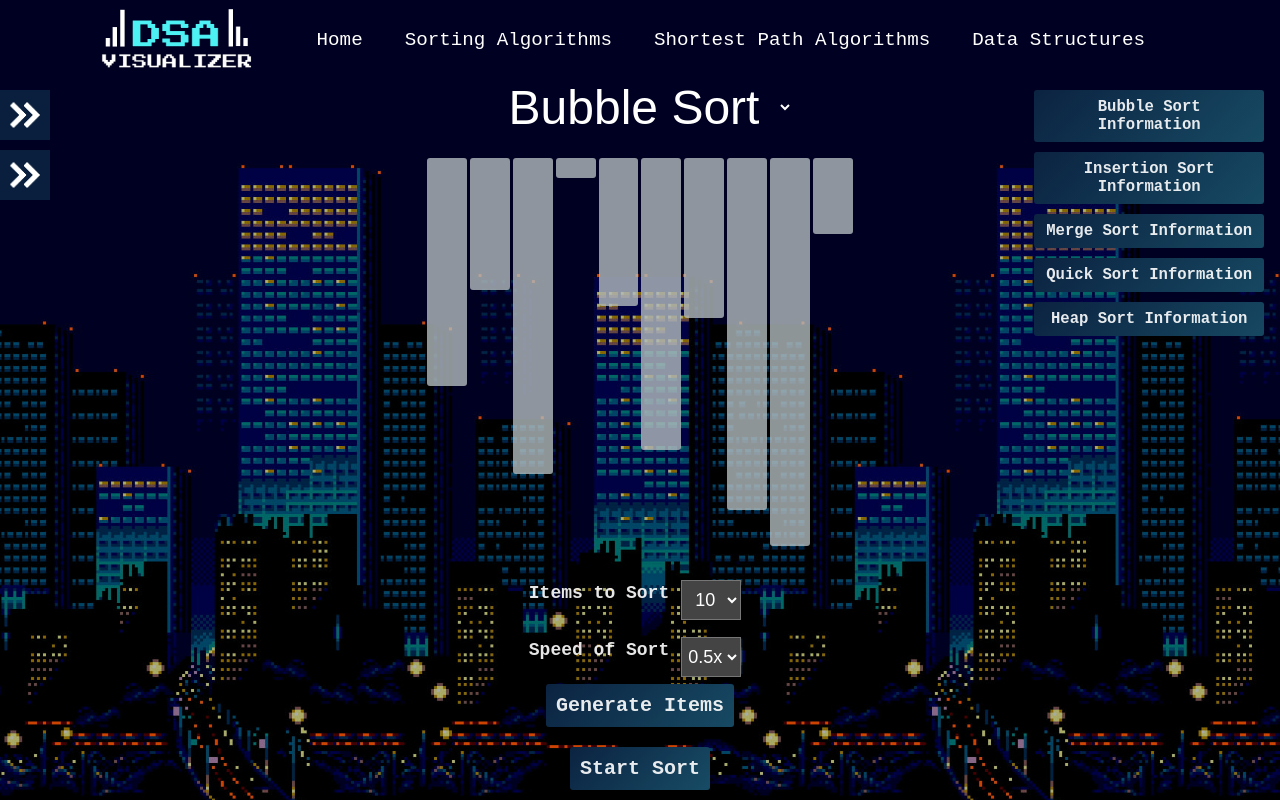
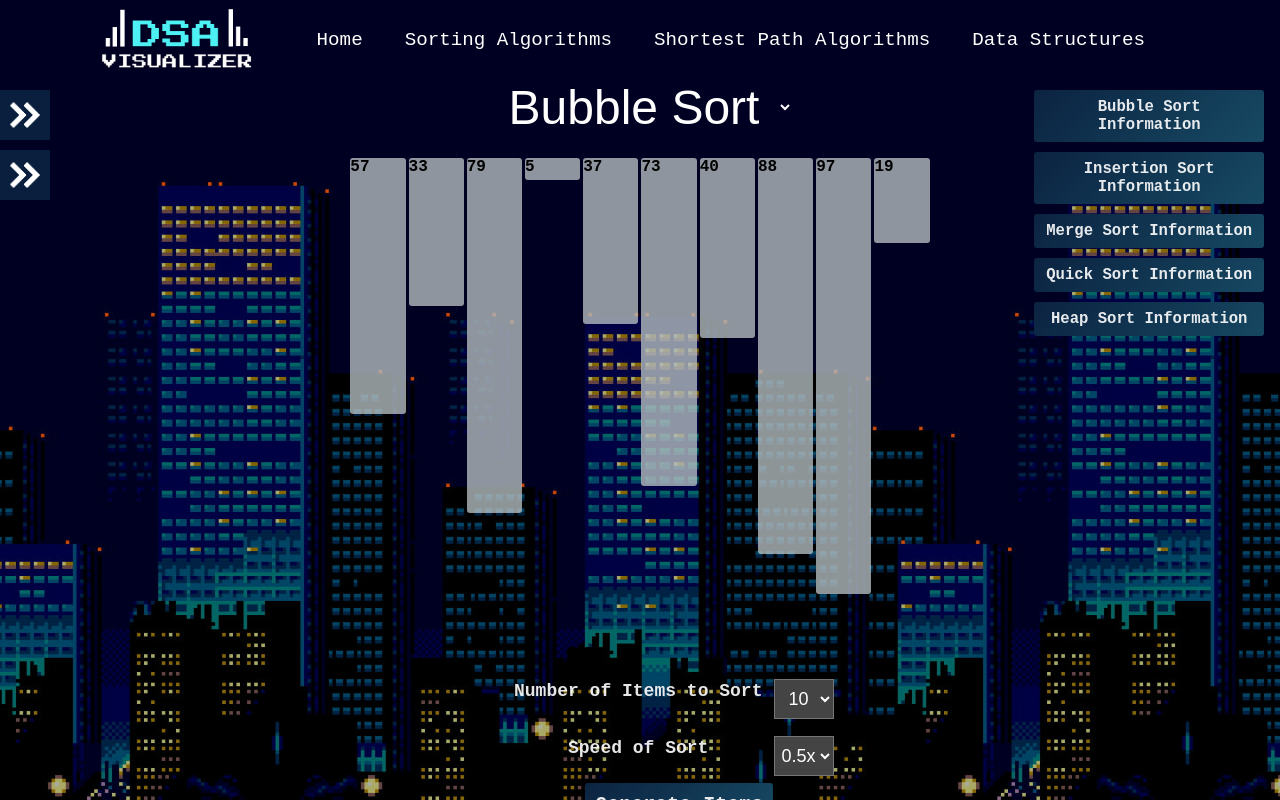
Before and after one commit to Jordiak/Visualizer, a React (Create React App) app: page /sorting-algorithms in a window 1280 px wide. Shown: the top 800 px of the page. Built offline with nearby package versions, Linux system fonts and the light colour scheme; what js_dsal would draw is missing.

Commit message:
added number label for bars in sorting algorithms

```diff
--- a/src/App.css
+++ b/src/App.css
@@ -22,7 +22,7 @@
   background-position: center;
   background-size: cover;
   background-repeat: no-repeat;
-  height: 100vh;
+  height:120vh;
 }
 
 .ShortestPath {
--- a/src/components/pages/sorting.css
+++ b/src/components/pages/sorting.css
@@ -1,8 +1,8 @@
 /* FRAME STARTS */
 .array {
   padding: 1rem;
-  margin-left: 20%;
-  margin-right: 20%;
+  margin-right: 10%;
+  margin-left: 10%;
   display: flex;
   min-height: 50vh;
   align-items: flex-start;
@@ -10,6 +10,7 @@
 .cell {
   flex: 0.5;
   margin: 1.5px;
+  min-height:19px;
   display: flex;
   resize: horizontal;
   position: relative;
@@ -17,6 +18,9 @@
   background-color: rgba(179, 187, 190, 0.795);
   transition: all 0.4s ease-in;
   border-radius: 3px;
+  font-weight: bold;
+  font-family: 'Courier New', Courier, monospace;
+  ;
 }
 .cell.done {
   background-color: #03af20;
@@ -68,7 +72,7 @@ button {
   text-align: center;
 }
 .navbar-sorting {
-  top: 0;
+  position:absolute;
   overflow: hidden;
   font-size: 18px;
   color: rgba(255, 255, 255, 0.9);
@@ -76,11 +80,15 @@ button {
   text-align: center;
   font-family: monospace;
   font-weight: bold;
+  margin-left: 20%;
+  margin-right: 20%;
+
 }
 .navbar-table {
   width: auto;
   margin-left: auto;
   margin-right: auto;
+  margin-top: 50px;
 }
 .navbar-sorting .options {
   margin: 10px;
--- a/src/components/sortingFrame.jsx
+++ b/src/components/sortingFrame.jsx
@@ -6,12 +6,14 @@ class Frame extends React.Component {
         return (
             <div className="frame">
                 <div className="array">
+
                     {this.props.list.map((element, index) => (
                         <div
                             className = {this.getClass(element.classType)}
                             key = {index}
-                            style = {{height : `${4*element.key}px`}}
+                            style = {{height : `${4.5*element.key}px`}}
                             value = {element.key}>
+                            {element.key}
                         </div>
                     ))}
                 </div>
--- a/src/components/sortingNavbar.jsx
+++ b/src/components/sortingNavbar.jsx
@@ -7,7 +7,7 @@ import Speed from './sorting-navbar/speed';
 // Navbar Component
 class Navbar extends React.Component {
     state = {
-		lengths: [10, 20, 30, 40, 50, 60, 70, 80, 90, 100],
+		lengths: [10, 20, 30],
 		speeds: [0.50, 0.75, 1.00, 2.00, 4.00,8.00,16.00,32.00,64.00,128.00]
     };
 
@@ -21,9 +21,10 @@ class Navbar extends React.Component {
     render() {
         return (
             <div className="navbar-sorting" id="navbar">
+
                 <table className="navbar-table">
                     <tr>
-                        <td>Items to Sort</td>
+                        <td>Number of Items to Sort</td>
                         <td><Size
                         onChange = {this.props.onChange}
                         lengths = {this.state.lengths}
```
